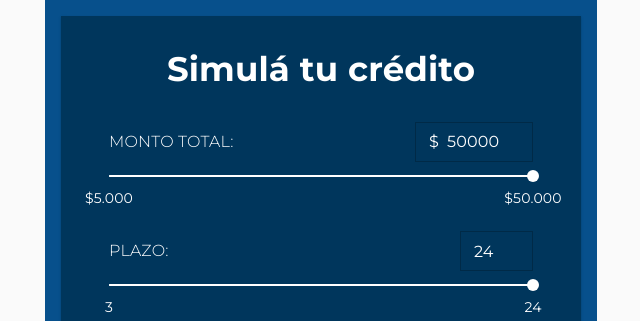
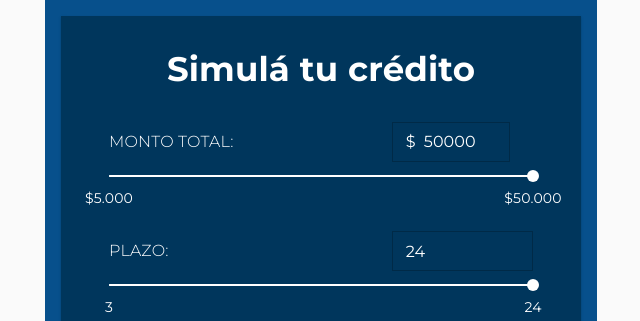
Before and after one commit to Alejo-Martinez-Grau/simulador-creditos-ccyd, a React (Create React App) app: page / in a window 1280 px wide. Shown: the top 321 px of the page, without its empty margins (319-959 px from the left). Built offline with nearby package versions, Linux system fonts and the light colour scheme.

Commit message:
maquetado completo

```diff
--- a/src/App.js
+++ b/src/App.js
@@ -16,6 +16,8 @@ import customTheme from "./customTheme";
 function App() {
   return (
     <ThemeProvider theme={customTheme}>
+
+      {/* Marco */}
       <Container maxWidth="sm">
         <Box p={2} bgcolor="secondary.main">
           <Paper>
@@ -37,7 +39,7 @@ function App() {
                   <CuotasSlider />
                 </Box>
 
-                {/* Valor de Cuota */}
+                {/*Caja con Valor de Cuota */}
                 <Box color="default.main" bgcolor='#00243d' p={1}>
                   <Grid
                     container
@@ -67,14 +69,14 @@ function App() {
                 >
                   <Grid item xs={8}>
                   <Box>
-                    <Button variant="contained" color="primary" size='large' fullWidth>
+                    <Button variant="contained" color="primary" size='large' onClick={()=> (console.log('Boton: Obtené Crédito.'))} fullWidth>
                     <Box fontWeight="fontWeightMedium" fontSize={20}>OBTENÉ CRÉDITO</Box>
                     </Button>
                   </Box>
                   </Grid>
                   <Grid item xs={4}>
                   <Box>
-                    <Button variant="contained" color="secondary" size='small'>
+                    <Button variant="contained" color="secondary" size='small' onClick={()=> (console.log('Boton: Ver detalle de cuotas.'))}>
                       VER DETALLE DE CUOTAS
                     </Button>
                   </Box>
--- a/src/CuotasSlider.js
+++ b/src/CuotasSlider.js
@@ -43,8 +43,9 @@ const CuotasSlider = () => {
           <Box color='primary.main' >
         <Typography variant='body1'><Box fontWeight='fontWeightLight'> PLAZO:</Box></Typography>
         </Box>
+        <Grid item xs={4}>
         <OutlinedInput
-
+          fullWidth
         variant="outlined"
           value={value}
           margin="dense"
@@ -58,6 +59,7 @@ const CuotasSlider = () => {
             "aria-labelledby": "cuotas-slider",
           }}
         />
+        </Grid>
       </Grid>
 
       <Slider
--- a/src/PrestamoSlider.js
+++ b/src/PrestamoSlider.js
@@ -43,7 +43,9 @@ const PrestamoSlider = () => {
          alignItems="center"
       >
         <Typography variant='body1'><Box fontWeight='fontWeightLight'> MONTO TOTAL:</Box></Typography>
+        <Grid item xs={4}>
         <OutlinedInput
+
         color='primary'
         variant="outlined"
           value={value}
@@ -59,6 +61,7 @@ const PrestamoSlider = () => {
             "aria-labelledby": "cuotas-slider",
           }}
         />
+        </Grid>
       </Grid>
 
       <Slider
```
